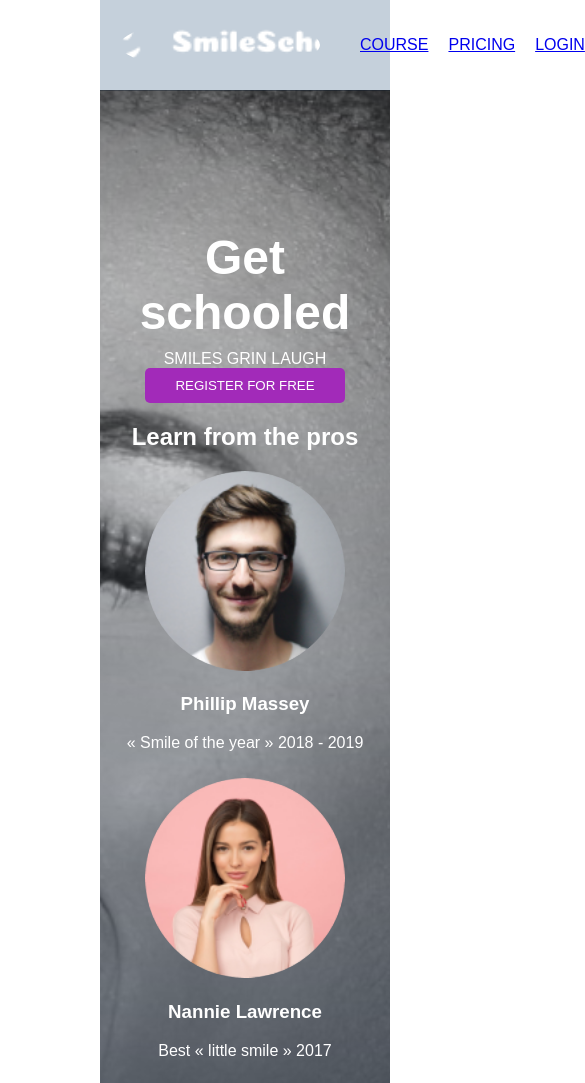
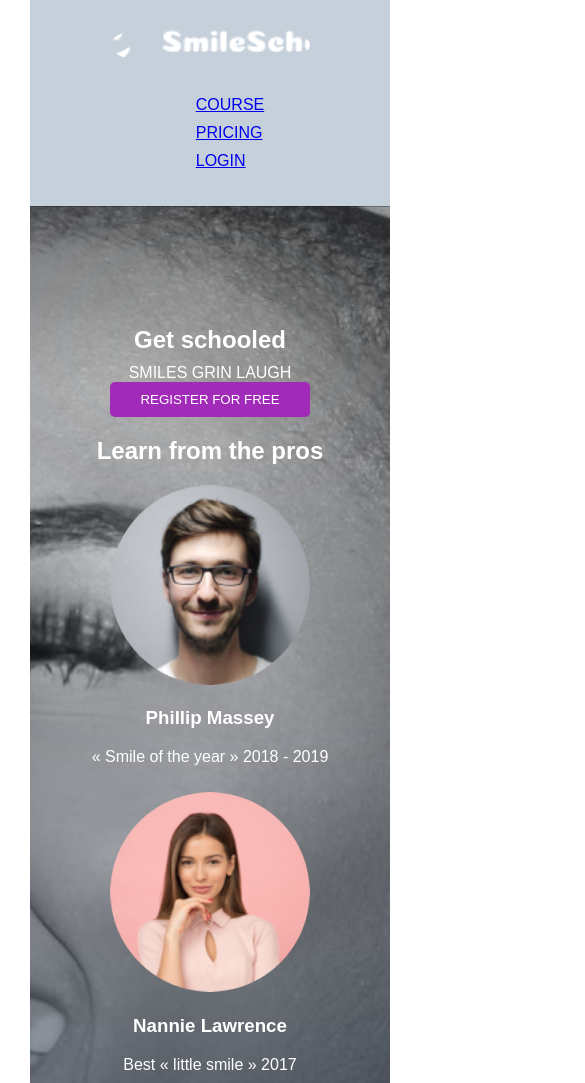
Before and after one commit to Gennykosi/alx_html_css, a plain HTML site: page css_advanced/index.html in a window 390 px wide. Shown: the top 1083 px of the page, 585 px wide, since content can reach past the window. Drawn offline with Linux system fonts and the light colour scheme; files whose address does not match are found by name.

Commit message:
add changes

```diff
--- a/css_advanced/styles.css
+++ b/css_advanced/styles.css
@@ -177,3 +177,41 @@ section.testimonials {
     color: whitesmoke;
     font-size: 15px;
 }
+@media (max-width: 768px) {
+    header nav {
+        flex-direction: column;
+        gap: 10px;
+    }
+    header ul {
+        flex-direction: column;
+        gap: 10px;
+    }
+    main h1 {
+        font-size: 2rem;
+    }
+    .pros {
+        flex-direction: column;
+    }
+    .free {
+        padding: 50px;
+    }
+}
+
+@media (max-width: 480px) {
+    html, body {
+        padding-left: 15px;
+        padding-right: 15px;
+    }
+    main h1 {
+        font-size: 1.5rem;
+    }
+    .subpopular, .pros {
+        flex-direction: column;
+    }
+    #FAQ {
+        padding: 50px;
+    }
+    .footer {
+        padding: 30px;
+    }
+}
```
Also changed, not shown: 1 other file.
